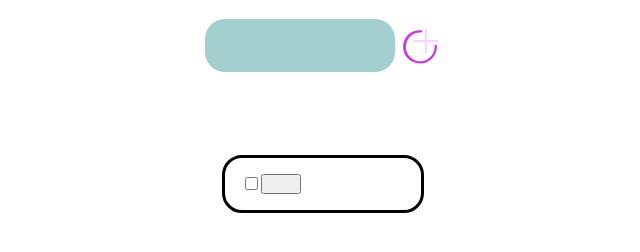
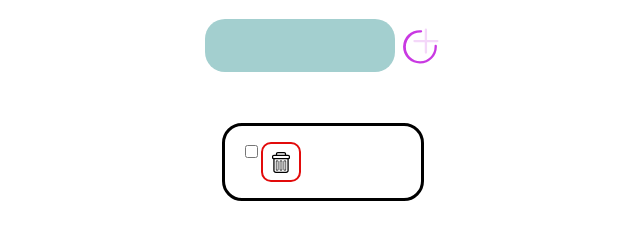
Before and after one commit to Shahdoust/to-do-lists, a plain HTML site: page index.html in a window 1280 px wide. Both pictures are taken after a click on the button 738 px from the left and 45 px from the top of the page. Shown: the whole page, without its empty margins (317-957 px from the left). Drawn offline with Linux system fonts and the light colour scheme.

Commit message:
bt remove

```diff
--- a/index.js
+++ b/index.js
@@ -137,9 +137,16 @@ function allInOneDiv() {
     //Create buttons remove and edit
     const btRemove = document.createElement("button");
     btRemove.classList.add("btn-remove-todo");
+
     listItem.appendChild(btRemove);
+    divMain.appendChild(listItem);
+    btRemove.textContent = "";
 
-    divMain.appendChild(listItem);
+    // divToDoButtons.appendChild(btRemove);
+
+    btRemove.addEventListener("click", (e) => {
+      listItem.remove();
+    });
   });
 }
 
--- a/style.css
+++ b/style.css
@@ -65,13 +65,28 @@ body {
 .span-txt-task:hover {
   color: rgb(148, 42, 42);
 }
-
+/* bt- remove */
 .btn-remove-todo {
-  max-width: 3em;
+  border-radius: 10px;
+  background-color: transparent;
+  background-image: url(./imgs/trash.svg);
+  background-repeat: no-repeat;
+  background-size: 50%;
+  background-position: center;
+  border: 2px solid rgb(226, 11, 11);
+  cursor: pointer;
+  width: 3em;
+  height: 3em;
 }
 
 .to-do-text-div {
-  margin: 4em;
+  margin: 2em;
   border-radius: 20px;
   border: 3px solid;
 }
+
+.btn-remove-todo:hover {
+  box-shadow: 1px 2px 2px rgb(55, 5, 5);
+  transition-delay: 200ms;
+  background-color: rgb(226, 11, 11);
+}
```
Also changed, not shown: imgs/trash.svg (added).
